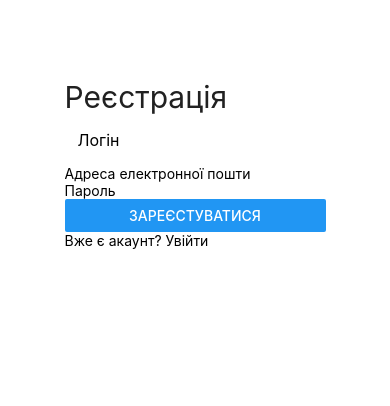
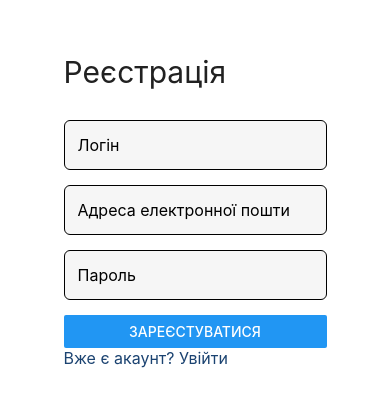
Before and after one commit to HelenBlyzniuk/React-Native-hw-02-, a React Native app in the folder React-Native-hw-02-/: screen / in a window 390 px wide. Shown: the part 258-664 px from the top of the page. Built offline with nearby package versions, Linux system fonts and the light colour scheme.

Commit message:
registration form

```diff
--- a/React-Native-hw-02-/App.js
+++ b/React-Native-hw-02-/App.js
@@ -1,5 +1,5 @@
 import { StatusBar } from 'expo-status-bar';
-import { StyleSheet, Text, View } from 'react-native';
+import { StyleSheet, View } from 'react-native';
 import { RegistrationScreen } from './screens/RegistrationScreen';
 
 export default function App() {
--- a/React-Native-hw-02-/screens/RegistrationScreen.js
+++ b/React-Native-hw-02-/screens/RegistrationScreen.js
@@ -11,10 +11,11 @@ export function RegistrationScreen(){
 
             <Text style={styles.title}>Реєстрація</Text>
             <TextInput style={styles.input} placeholder='Логін'/>
-            <TextInput placeholder='Адреса електронної пошти'/>
-            <TextInput placeholder='Пароль'/>
-            <Button title="Зареєстуватися"/>
-            <Text>Вже є акаунт? Увійти</Text>
+            <TextInput style={styles.input} placeholder='Адреса електронної пошти'/>
+            <TextInput style={styles.input} placeholder='Пароль'/>
+            <Button title="Зареєстуватися" style={styles.btn_sign}/>
+
+            <Text style={styles.sentense}>Вже є акаунт? Увійти</Text>
 
         </View>
     )
@@ -24,15 +25,34 @@ const styles = StyleSheet.create({
     title:{
         fontSize:30,
         color:'#212121',
+        marginTop:93,
+        marginBottom:30,
     },
     input:{
         height:50,
-        border:1,
-        backgroundColor:'#/BDBDBD',
+        width:"100%",
+        backgroundColor:'#F6F6F6',
         fontSize:16,
         paddingLeft:13,
+        borderWidth: 1,
+        borderColor: "1px solid #E8E8E8",
+        borderRadius: 6,
+        marginBottom:15,
+        color:'#BDBDBD ',
     },
     form:{
         padding:16,
+    },
+    btn_sign:{
+
+        fontSize:16,
+        backgroundColor:"#FF6C00",
+        color:"#FFFFFF",
+        marginTop:40,
+    },
+    sentense:{
+        color:"#1B4371",
+        fontSize:16,
+        fontWeight:400,
     }
   });
```
